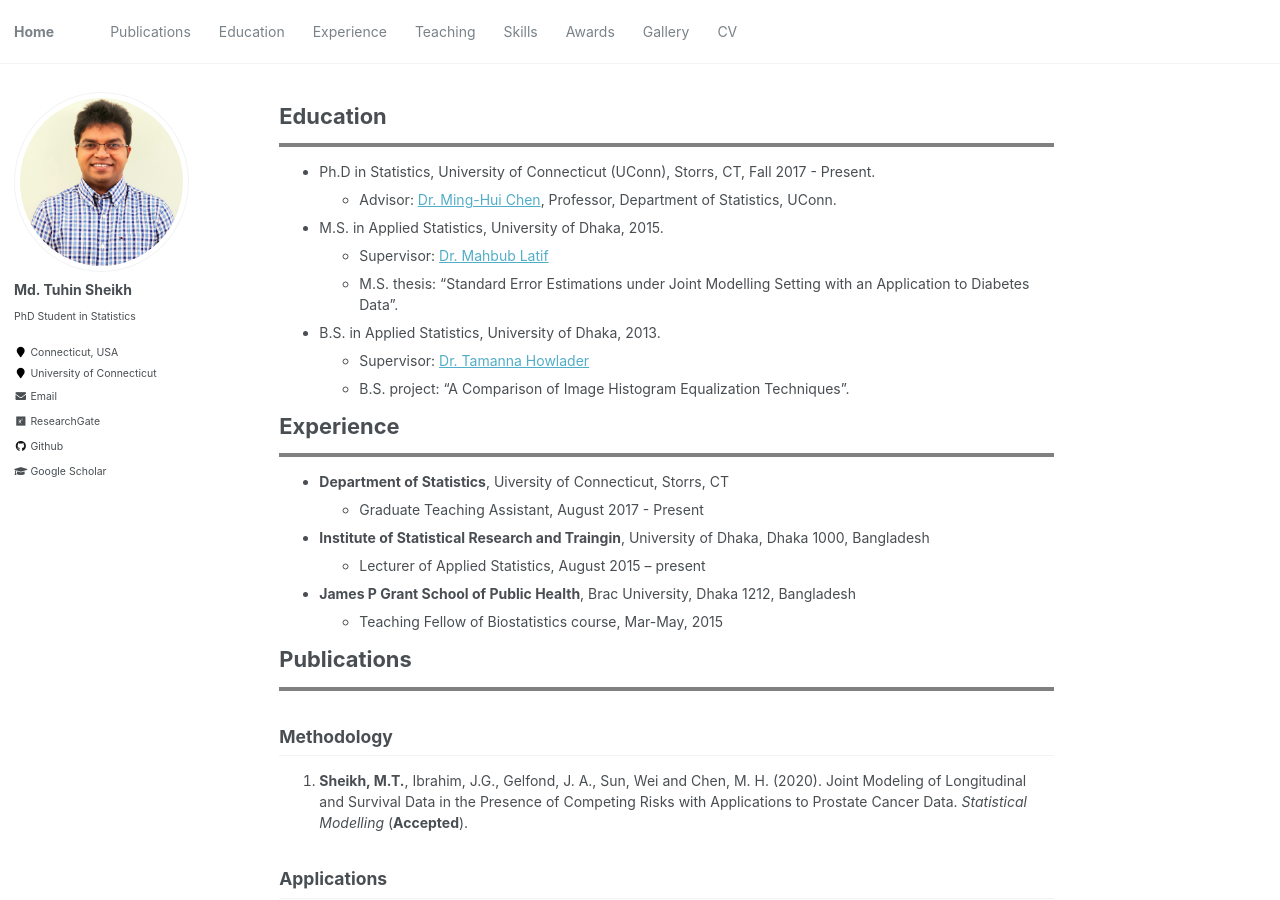
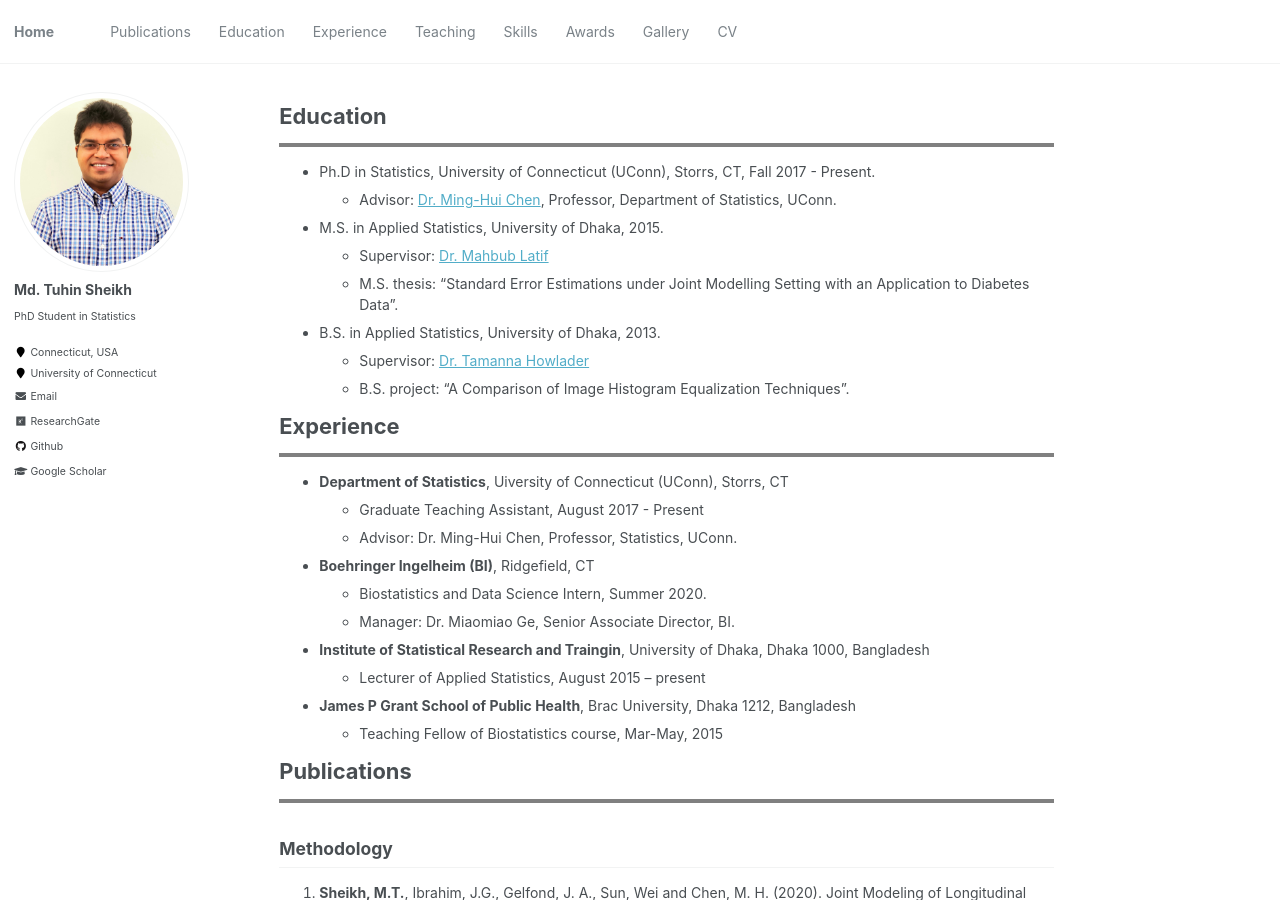
Before and after one commit to mdtuhinsheikh/mdtuhinsheikh.github.io, a Jekyll site: the page built from _pages/cv.md, in a window 1280 px wide and 900 px high. Built offline with Jekyll 4.4.1, drawn with Linux system fonts in a browser that asks for light colours; formulas are drawn with MathJax 3.

Commit message:
Update cv.md

```diff
--- a/_pages/cv.md
+++ b/_pages/cv.md
@@ -28,12 +28,14 @@ Experience
 ======
 <hr style="border:2px solid gray">
 
-* **Department of Statistics**, Uiversity of Connecticut, Storrs, CT
+* **Department of Statistics**, Uiversity of Connecticut (UConn), Storrs, CT
   - Graduate Teaching Assistant, August 2017 - Present
-
+  - Advisor: Dr. Ming-Hui Chen, Professor, Statistics, UConn.
+* **Boehringer Ingelheim (BI)**, Ridgefield, CT
+  - Biostatistics and Data Science Intern, Summer 2020.
+  - Manager: Dr. Miaomiao Ge, Senior Associate Director, BI.
 * **Institute of Statistical Research and Traingin**, University of Dhaka, Dhaka 1000, Bangladesh
   - Lecturer of Applied Statistics, August 2015 -- present
-
 * **James P Grant School of Public Health**, Brac University, Dhaka 1212, Bangladesh
   - Teaching Fellow of Biostatistics course, Mar-May, 2015
 
```
